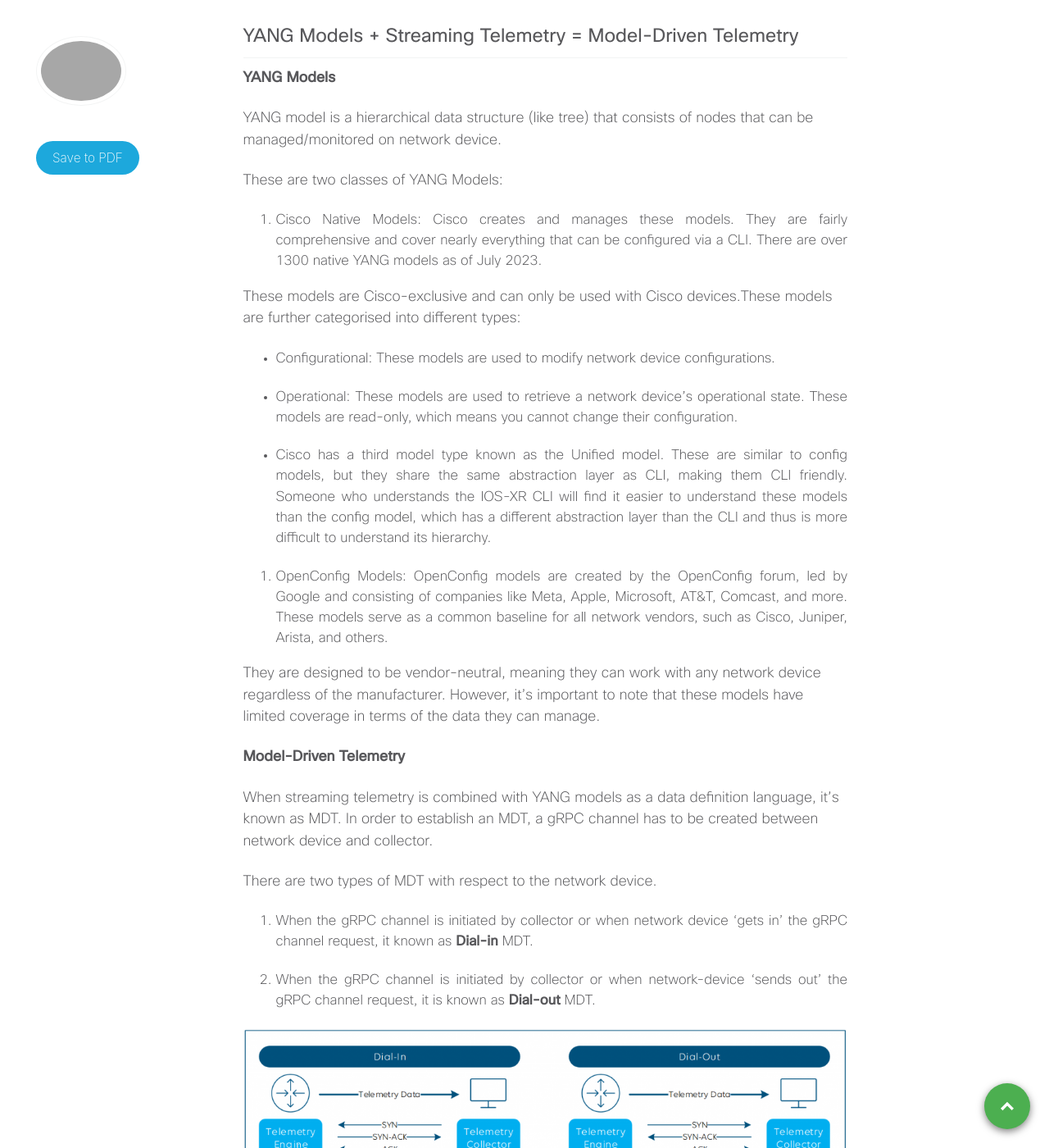
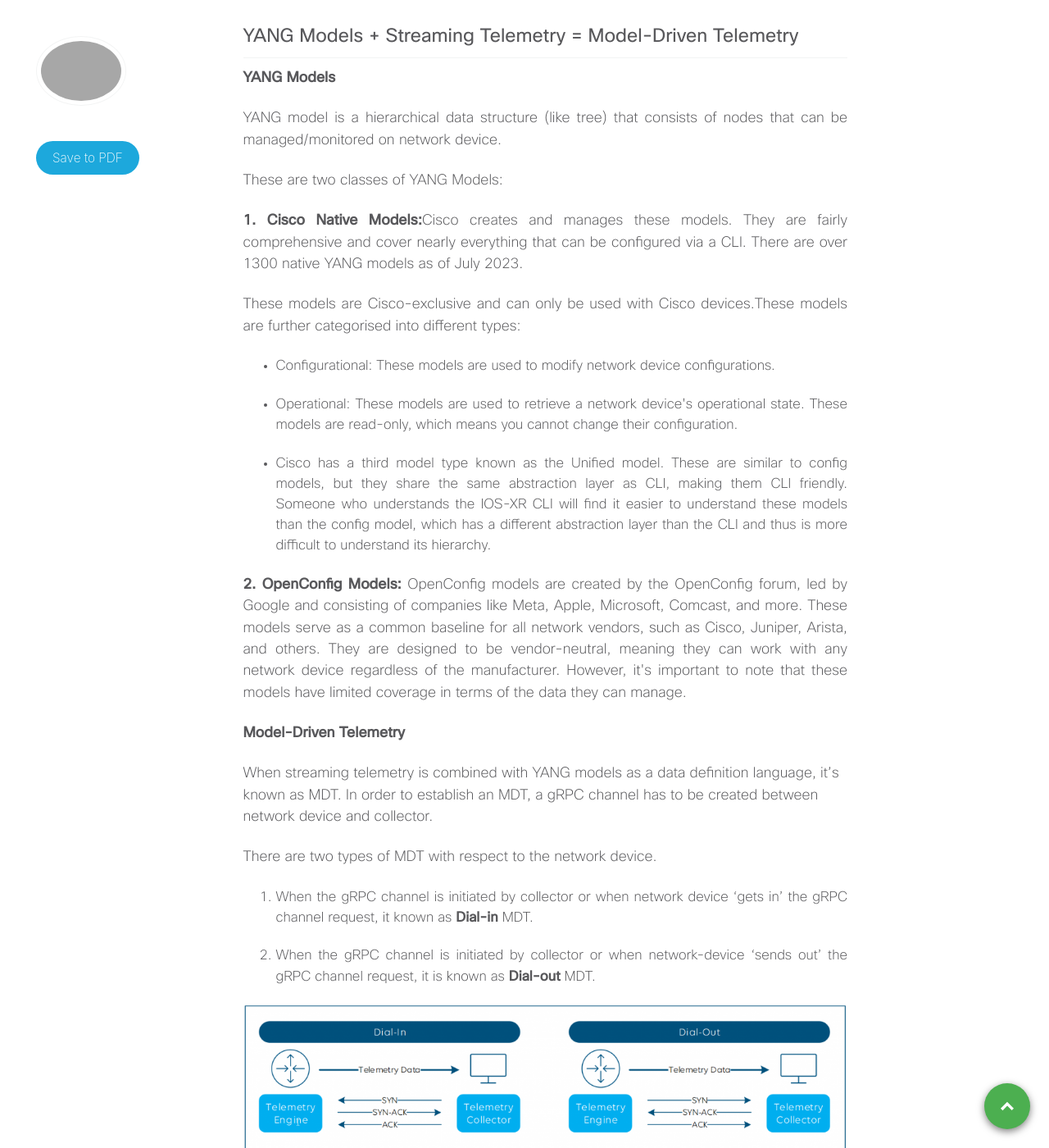
Before and after one commit to xrdocs/programmability, a Jekyll site: the page built from _blogs/Model-Driven-Telemetry.md, in a window 1280 px wide and 1400 px high, scrolled down 2682 px. Shown: the whole window at 82% size. Built offline with Jekyll 4.4.1, drawn with Linux system fonts in a browser that asks for light colours; comment, search, counter and statistics services are not loaded; some of the changed text lies outside the part shown.

Commit message:
Update Model-Driven-Telemetry.md

```diff
--- a/_blogs/Model-Driven-Telemetry.md
+++ b/_blogs/Model-Driven-Telemetry.md
@@ -21,17 +21,17 @@ Here are some of these limitations:
 
 <p align="justify"> <b>3 .Unreliable Transport:</b> SNMP traps use UDP for transport. UDP is inherently unreliable. If a trap doesn't reach a data collector, the information will be lost.</p>
 
-**4. Scalability Challenges:** SNMP encounters scalability challenges as the number of managed devices grows, requiring the management system to handle connection maintenance, polling intervals, and data processing, which can strain resources and hinder efficient management of large networks.
+<p align="justify"> <b>4. Scalability Challenges:</b> SNMP encounters scalability challenges as the number of managed devices grows, requiring the management system to handle connection maintenance, polling intervals, and data processing, which can strain resources and hinder efficient management of large networks.</p>
 
-**5. Limited Event-Driven Monitoring:** Due to its reliance on polling, SNMP is less adept at capturing and responding to event-driven conditions, resulting in potential delays in detecting and reporting critical network events or anomalies unless they coincide with polling intervals.
+<p align="justify"> <b>5. Limited Event-Driven Monitoring:</b> Due to its reliance on polling, SNMP is less adept at capturing and responding to event-driven conditions, resulting in potential delays in detecting and reporting critical network events or anomalies unless they coincide with polling intervals.</p>
 
-**6. Lack of Flexibility:** Extending or modifying the hierarchical data model of SNMP, defined by MIBs, involves complex and time-consuming updates to both the management system and network devices. This process limits flexibility in adding new metrics or adapting to evolving network requirements.
+<p align="justify"> <b>6. Lack of Flexibility:</b> Extending or modifying the hierarchical data model of SNMP, defined by MIBs, involves complex and time-consuming updates to both the management system and network devices. This process limits flexibility in adding new metrics or adapting to evolving network requirements.</p>
 
-These limitations are manageable for small number of devices, but when it comes to managing a network with 1000s of devices, it becomes challenging. There is a need to have an alternative that addresses these limitations. And that's is when 'Streaming Telemetry' comes into the role.
+<p align="justify">These limitations are manageable for small number of devices, but when it comes to managing a network with 1000s of devices, it becomes challenging. There is a need to have an alternative that addresses these limitations. And that's is when 'Streaming Telemetry' comes into the role.</p>
 
 # What is Streaming Telemetry?
 
-<p align="justify"> Streaming telemetry represents a modern and efficient approach to network monitoring and data collection, where network devices autonomously **push** real-time operational data to a central management system (or collector) using frameworks like <b>gRPC</b> .</p>
+<p align="justify"> Streaming telemetry represents a modern and efficient approach to network monitoring and data collection, where network devices autonomously <b>push</b> real-time operational data to a central management system (or collector) using frameworks like <b>gRPC</b> .</p>
 
 <p align="justify">This continuous streaming enables granular visibility into network behavior, facilitates prompt anomaly detection, optimization of resources, and informed decision-making for network management and troubleshooting.</p>
 
@@ -39,7 +39,7 @@ These limitations are manageable for small number of devices, but when it comes
 
 ![SNMP-vs-ST-tabular.png]({{site.baseurl}}/images/SNMP-vs-ST-tabular.png)
 
-**gRPC** is an open-source protocol led by Google, combines Remote Procedure Calls (RPC) with Protocol Buffers to enable efficient communication between systems. Protocol Buffers define the structure of data, allowing for the generation of code to create or parse byte streams representing the structured data. The binary data format employed by gRPC reduces the size of the actual data by approximately 10 times. This compressed data is transmitted over HTTP/2, which supports multiplexing, facilitating concurrent handling of multiple requests using a request/response mechanism. Additionally, gRPC can utilize TLS encryption to ensure secure communication over HTTP/2.
+<p align="justify"> <b>gRPC</b> is an open-source protocol led by Google, combines Remote Procedure Calls (RPC) with Protocol Buffers to enable efficient communication between systems. Protocol Buffers define the structure of data, allowing for the generation of code to create or parse byte streams representing the structured data. The binary data format employed by gRPC reduces the size of the actual data by approximately 10 times. This compressed data is transmitted over HTTP/2, which supports multiplexing, facilitating concurrent handling of multiple requests using a request/response mechanism. Additionally, gRPC can utilize TLS encryption to ensure secure communication over HTTP/2.</p>
 
 
 ![gRPC-client-server.png]({{site.baseurl}}/images/gRPC-client-server.png)
@@ -47,23 +47,23 @@ These limitations are manageable for small number of devices, but when it comes
 
 **YANG Models**
 
-YANG model is a hierarchical data structure (like tree) that consists of nodes that can be managed/monitored on network device.
+<p align="justify">YANG model is a hierarchical data structure (like tree) that consists of nodes that can be managed/monitored on network device.</p>
 
 These are two classes of YANG Models:
 
-1. Cisco Native Models: Cisco creates and manages these models. They are fairly comprehensive and cover nearly everything that can be configured via a CLI. There are over 1300 native YANG models as of July 2023.
+<p align="justify"> <b>1. Cisco Native Models:</b>Cisco creates and manages these models. They are fairly comprehensive and cover nearly everything that can be configured via a CLI. There are over 1300 native YANG models as of July 2023.</p>
 
-These models are Cisco-exclusive and can only be used with Cisco devices.These models are further categorised into different types:
+<p align="justify"> These models are Cisco-exclusive and can only be used with Cisco devices.These models are further categorised into different types:</p>
 
  - Configurational: These models are used to modify network device configurations.
 
- - Operational: These models are used to retrieve a network device's operational state. These models are read-only, which means you cannot change their configuration.
+ - <p align="justify"> Operational: These models are used to retrieve a network device's operational state. These models are read-only, which means you cannot change their configuration.</p>
 
- - Cisco has a third model type known as the Unified model. These are similar to config models, but they share the same abstraction layer as CLI, making them CLI friendly. Someone who understands the IOS-XR CLI will find it easier to understand these models than the config model, which has a different abstraction layer than the CLI and thus is more difficult to understand its hierarchy.
+ - <p align="justify">Cisco has a third model type known as the Unified model. These are similar to config models, but they share the same abstraction layer as CLI, making them CLI friendly. Someone who understands the IOS-XR CLI will find it easier to understand these models than the config model, which has a different abstraction layer than the CLI and thus is more difficult to understand its hierarchy.</p>
 
-2. OpenConfig Models: OpenConfig models are created by the OpenConfig forum, led by Google and consisting of companies like Meta, Apple, Microsoft, AT&T, Comcast, and more. These models serve as a common baseline for all network vendors, such as Cisco, Juniper, Arista, and others.
+<p align="justify"> <b>2. OpenConfig Models:</b> OpenConfig models are created by the OpenConfig forum, led by Google and consisting of companies like Meta, Apple, Microsoft, Comcast, and more. These models serve as a common baseline for all network vendors, such as Cisco, Juniper, Arista, and others.
 
-They are designed to be vendor-neutral, meaning they can work with any network device regardless of the manufacturer. However, it's important to note that these models have limited coverage in terms of the data they can manage.
+They are designed to be vendor-neutral, meaning they can work with any network device regardless of the manufacturer. However, it's important to note that these models have limited coverage in terms of the data they can manage.</p>
 
 
 **Model-Driven Telemetry**
```
